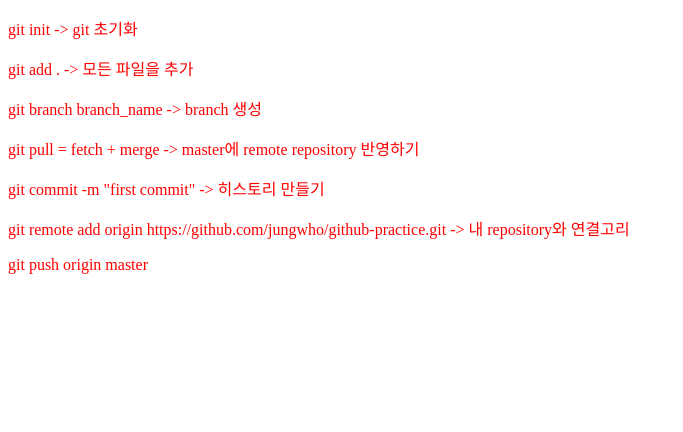
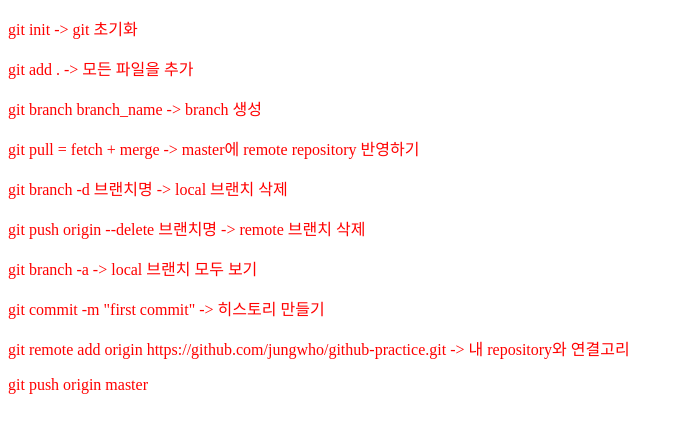
Before and after one commit to jungwho/github-practice, a plain HTML site: page index.html in a window 1280 px wide. Shown: the whole page, without its empty margins (0-683 px from the left). Drawn offline with Linux system fonts and the light colour scheme.

Commit message:
add Delete Description

```diff
--- a/index.html
+++ b/index.html
@@ -12,6 +12,10 @@
         <p>git branch branch_name -> branch 생성</p>
         <p>git pull = fetch + merge -> master에 remote repository 반영하기</p>
 
+        <p>git branch -d 브랜치명 -> local 브랜치 삭제</p>
+        <p>git push origin --delete 브랜치명 -> remote 브랜치 삭제</p>
+        <p>git branch -a -> local 브랜치 모두 보기</p>
+
         <p>git commit -m "first commit" -> 히스토리 만들기</p>
         <p>git remote add origin https://github.com/jungwho/github-practice.git -> 내 repository와 연결고리</p>
         <p>git push origin master</p>
```
